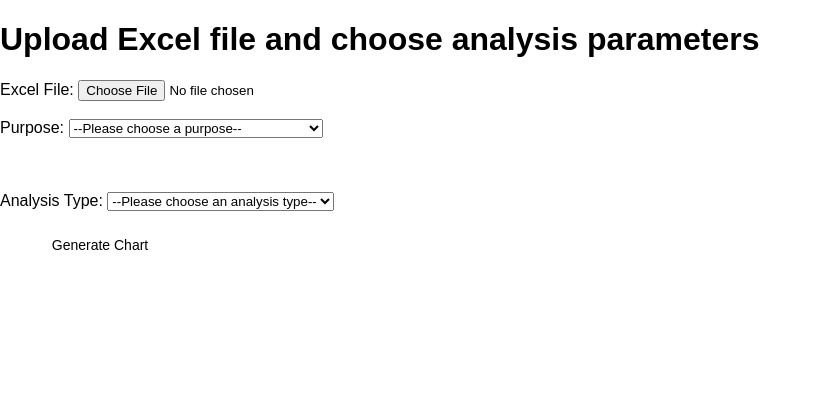
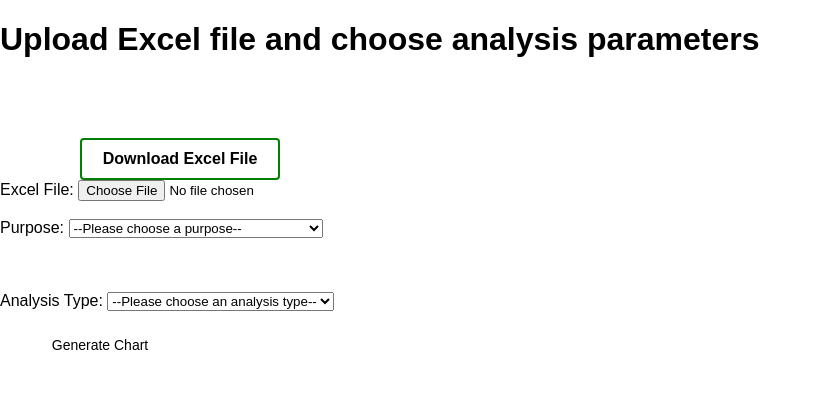
Before and after one commit to abackhoff/hyse-epidemicanalysis, a Flask app: page / in a window 1280 px wide. Shown: the part 234-654 px from the top of the page, without its empty margins (0-822 px from the left). Run offline with Flask 2, Linux system fonts and the light colour scheme.

Commit message:
Update index.html

```diff
--- a/templates/index.html
+++ b/templates/index.html
@@ -125,7 +125,16 @@
         </div>
     </header>
 
+
+
     <h1>Upload Excel file and choose analysis parameters</h1>
+
+<div class="button" style="margin-left: 80px;margin-top: 80px">
+    <a href="InfectionDataTemplate.xlsx">
+        <button style="background-color: white; color: black; font-weight: bold; font-size: 16px; padding: 10px 20px; border-radius: 4px; border: 2px solid green;">Download Excel File</button>
+    </a>
+</div>
+
     <form action="/upload" method="post" enctype="multipart/form-data">
         <label for="excel_file">Excel File:</label>
         <input type="file" name="excel_file" accept=".xls,.xlsx" required>
```
